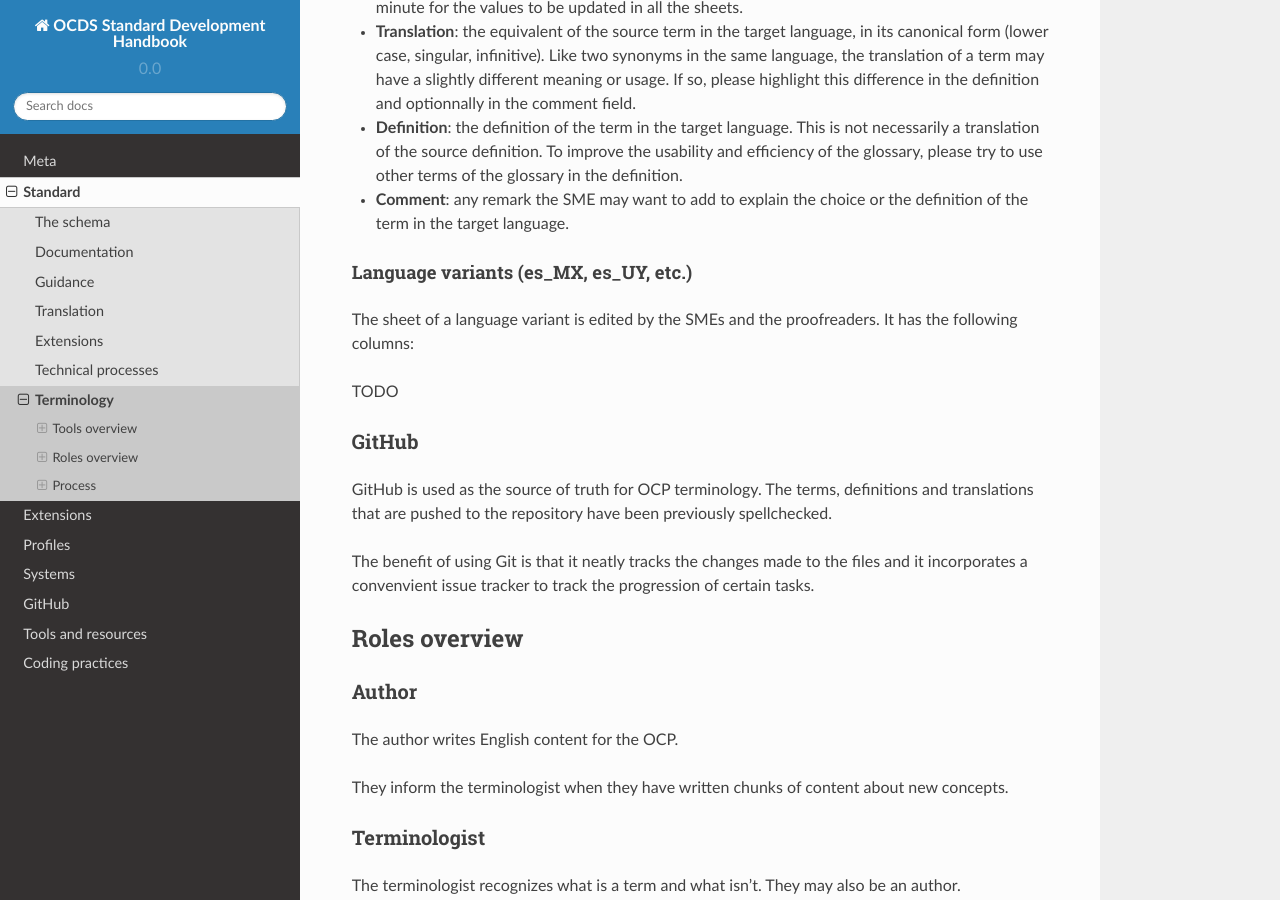
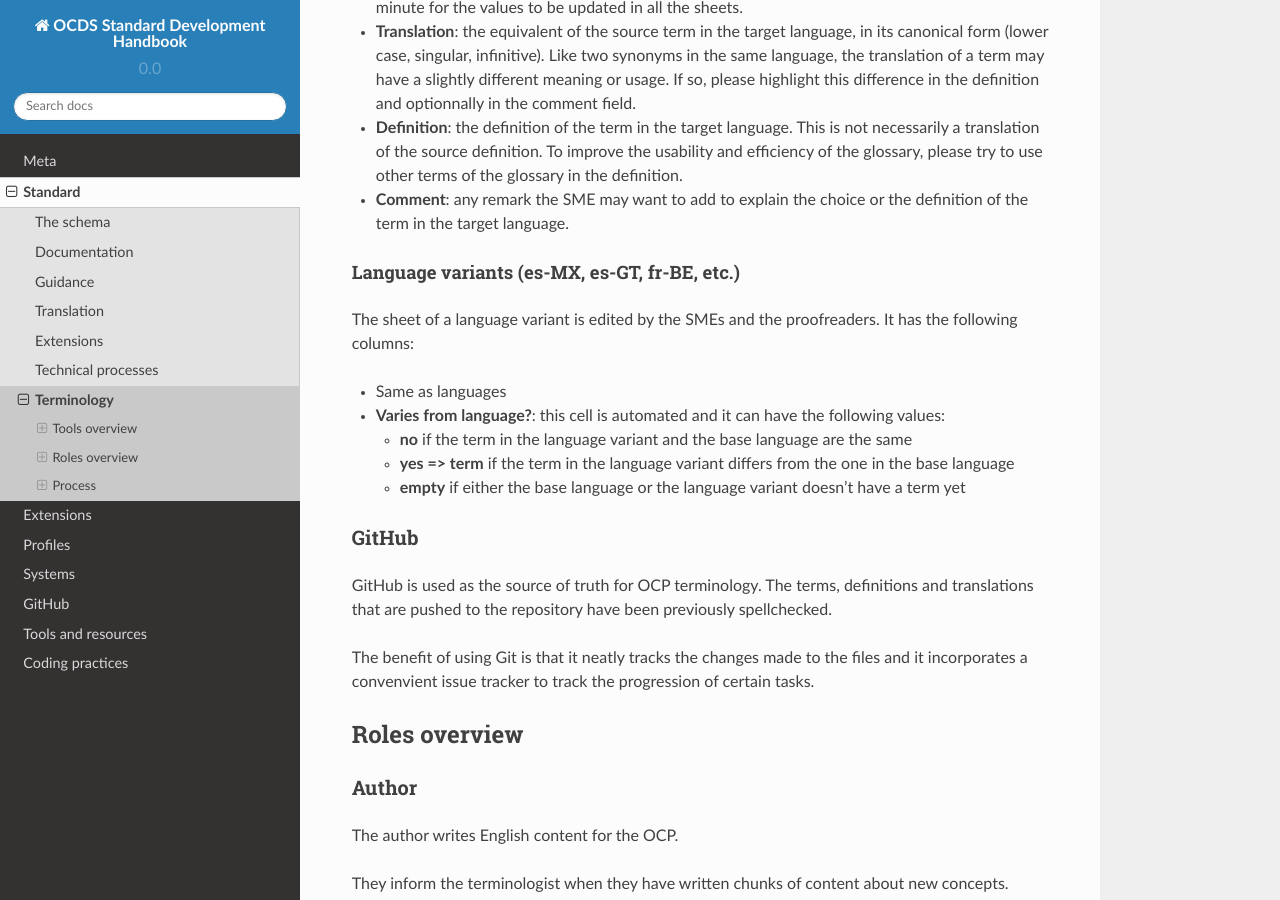
Before and after one commit to open-contracting/standard-development-handbook, a Sphinx documentation site: the page built from docs/standard/terminology.md, in a window 1280 px wide and 900 px high, scrolled down 1314 px. Built offline with Sphinx 7.4.7 and the Read the Docs theme 2.0.0, drawn with Linux system fonts in a browser that asks for light colours.

Commit message:
Documentation on language variants

```diff
--- a/docs/standard/terminology.md
+++ b/docs/standard/terminology.md
@@ -31,11 +31,15 @@ The sheet of a language is edited by the SMEs and the proofreaders. It has the f
 - **Definition**: the definition of the term in the target language. This is not necessarily a translation of the source definition. To improve the usability and efficiency of the glossary, please try to use other terms of the glossary in the definition.
 - **Comment**: any remark the SME may want to add to explain the choice or the definition of the term in the target language.
 
-#### Language variants (es_MX, es_UY, etc.)
+#### Language variants (es-MX, es-GT, fr-BE, etc.)
 
 The sheet of a language variant is edited by the SMEs and the proofreaders. It has the following columns:
 
-TODO
+- Same as languages
+- **Varies from language?**: this cell is automated and it can have the following values:
+    - **no** if the term in the language variant and the base language are the same
+    - **yes => term** if the term in the language variant differs from the one in the base language
+    - **empty** if either the base language or the language variant doesn't have a term yet
 
 
 ### GitHub
```
